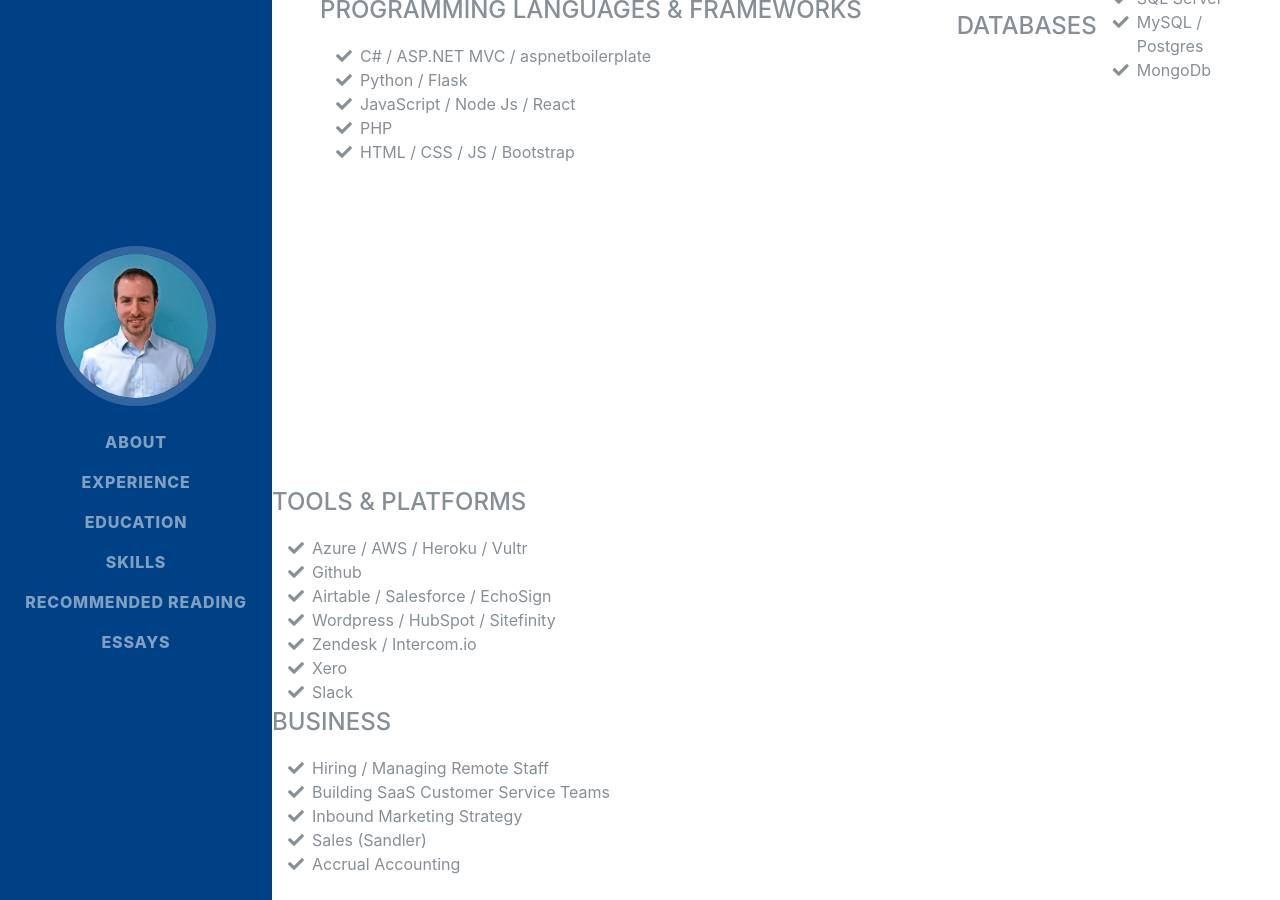
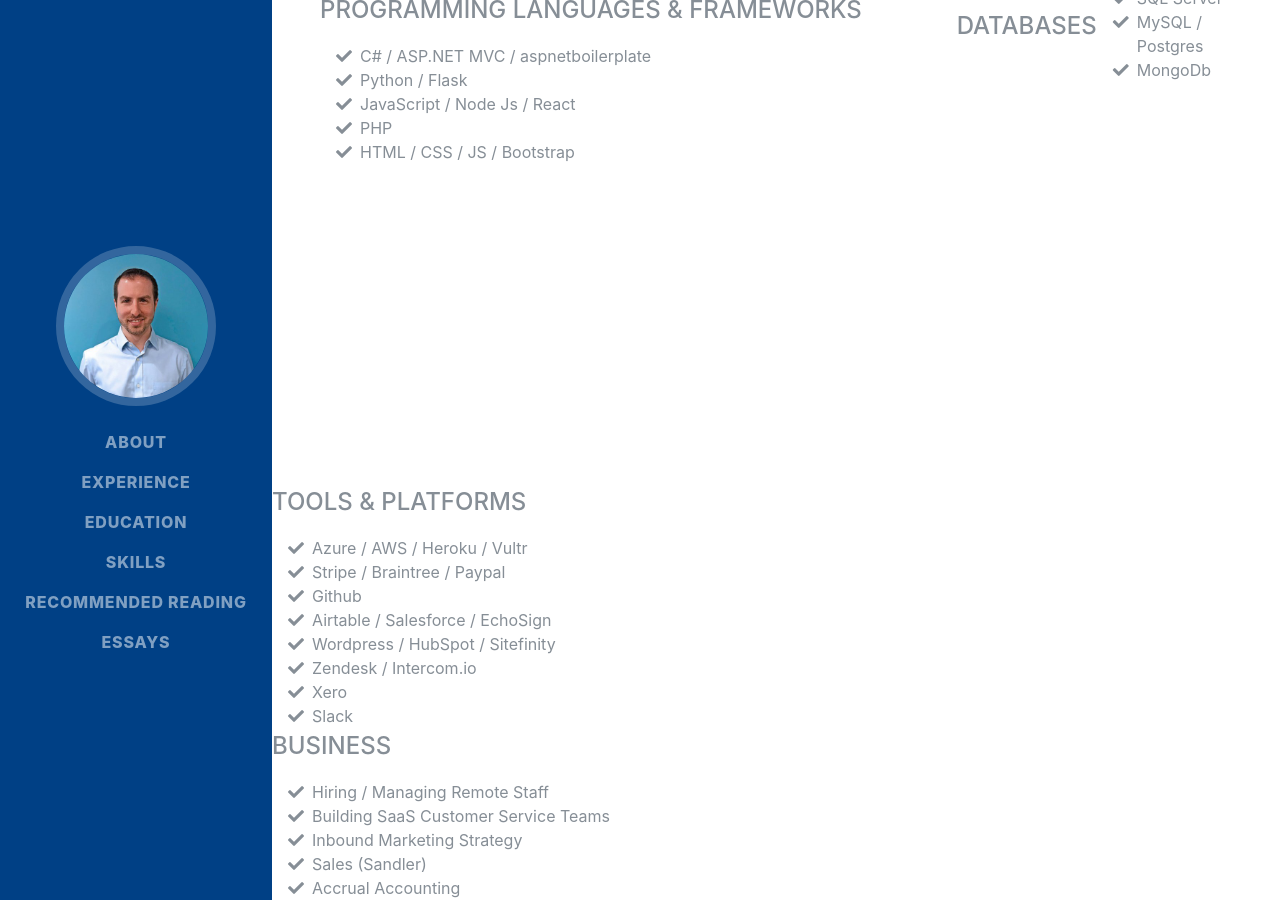
Before and after one commit to apexdodge/apexdodge.github.io, a Jekyll site: the page built from skills.html, in a window 1280 px wide and 900 px high, scrolled down 416 px. Built offline with Jekyll 4.4.1, drawn with Linux system fonts in a browser that asks for light colours; some web fonts are replaced.

Commit message:
added stripe

```diff
--- a/skills.html
+++ b/skills.html
@@ -43,6 +43,9 @@ layout: page
       Azure / AWS / Heroku / Vultr</li>
     <li>
       <i class="fa-li fa fa-check"></i>
+        Stripe / Braintree / Paypal</li>
+    <li>
+      <i class="fa-li fa fa-check"></i>
       Github</li>
     <li>
       <i class="fa-li fa fa-check"></i>
```
